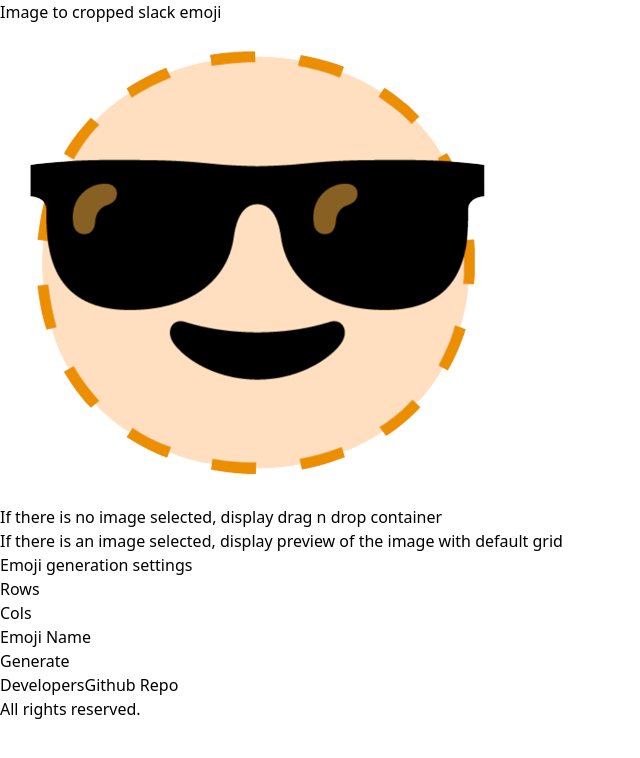
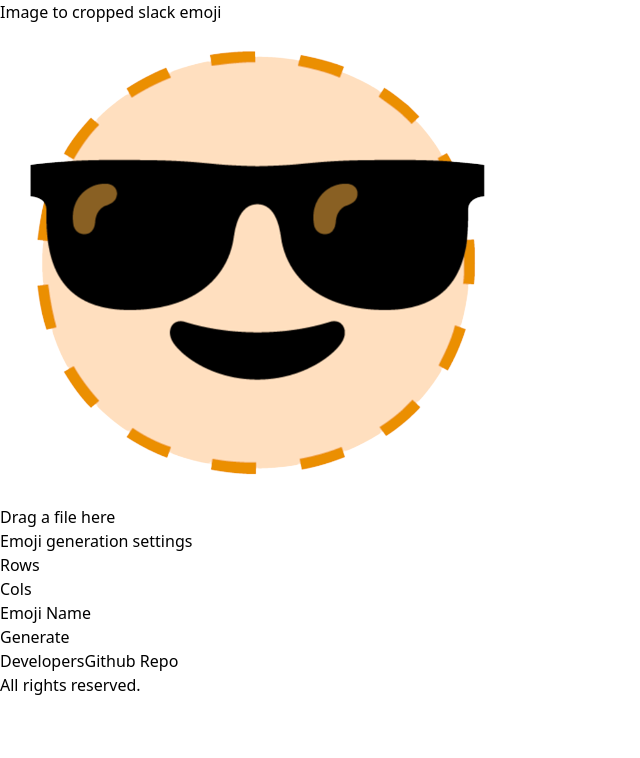
Before and after one commit to imjpfeliciano/image-to-cropped-emoji, a React (Vite) app: page / in a window 1280 px wide. Shown: the top 758 px of the page, without its empty margins (0-640 px from the left). Built offline with nearby package versions, Linux system fonts and the light colour scheme.

Commit message:
feat: add drag n drop + previsualization

```diff
--- a/package.json
+++ b/package.json
@@ -12,6 +12,8 @@
   },
   "dependencies": {
     "react": "^18.2.0",
+    "react-dnd": "^16.0.1",
+    "react-dnd-html5-backend": "^16.0.1",
     "react-dom": "^18.2.0"
   },
   "devDependencies": {
--- a/src/App.tsx
+++ b/src/App.tsx
@@ -1,37 +1,51 @@
+import FileUpload from "./components/FileUpload";
+
 const App = () => {
   return (
-    <div className='w-screen h-screen bg-slate-700 text-white'>
+    <div className="w-screen h-screen bg-slate-700 text-white">
       <main className="flex flex-col gap-4 items-center justify-center h-full">
         <header className="flex flex-col items-center">
           <h1 className="text-2xl font-bold">Image to cropped slack emoji</h1>
-          <img className="w-48 h-48" src="/cropped-emoji-logo.png" alt="app-icon" />
+          <img
+            className="w-48 h-48"
+            src="/cropped-emoji-logo.png"
+            alt="app-icon"
+          />
         </header>
 
-
         <section className="w-full max-w-screen-lg">
-          <div className="border-2 p-4 flex items-center justify-center rounded border-dashed">
-            <ul className="list-disc">
-              <li>If there is no image selected, display drag n drop container</li>
-              <li>If there is an image selected, display preview of the image with default grid</li>
-            </ul>
-          </div>
+          <FileUpload />
         </section>
 
         <section className="w-full max-w-screen-lg">
-          <h2 className="font-semibold text-xl mb-4">Emoji generation settings</h2>
+          <h2 className="font-semibold text-xl mb-4">
+            Emoji generation settings
+          </h2>
           <div className="grid grid-cols-2">
             <div className="flex flex-col gap-4">
-            <div className="font-bold flex flex-row gap-2">
+              <div className="font-bold flex flex-row gap-2">
                 <label htmlFor="rows">Rows</label>
-                <input type="number" name="rows" id="rows" className="w-16" min={1} />
+                <input
+                  type="number"
+                  name="rows"
+                  id="rows"
+                  className="w-16"
+                  min={1}
+                />
               </div>
               <div className="font-bold flex flex-row gap-2">
                 <label htmlFor="cols">Cols</label>
-                <input type="number" name="cols" id="cols" className="w-16" min={1} />
+                <input
+                  type="number"
+                  name="cols"
+                  id="cols"
+                  className="w-16"
+                  min={1}
+                />
               </div>
             </div>
             <div className="flex gap-4 items-center">
-            <div className="font-bold flex flex-row gap-2">
+              <div className="font-bold flex flex-row gap-2">
                 <label htmlFor="cols">Emoji Name</label>
                 <input type="number" name="cols" id="cols" min={1} />
               </div>
@@ -41,23 +55,27 @@ const App = () => {
             </div>
           </div>
         </section>
-
       </main>
 
       <footer className="bg-slate-800 fixed flex-col gap-4 bottom-0 w-full flex justify-center items-center py-4">
         <div className="flex flex-row gap-4">
           Developers
-          <a href="https://github.com/imjpfeliciano/image-to-cropped-emoji" target="_blank" className="hover:underline">
-            <span className="font-bold bg-slate-600 p-2 rounded">Github Repo</span>
+          <a
+            href="https://github.com/imjpfeliciano/image-to-cropped-emoji"
+            target="_blank"
+            className="hover:underline"
+          >
+            <span className="font-bold bg-slate-600 p-2 rounded">
+              Github Repo
+            </span>
           </a>
         </div>
         <div>
           <span>All rights reserved.</span>
         </div>
-
       </footer>
     </div>
-  )
-}
+  );
+};
 
-export default App
+export default App;
--- /dev/null
+++ b/src/components/FileUpload.tsx
@@ -0,0 +1,55 @@
+import { useCallback, useState } from "react";
+import { DropTargetMonitor, useDrop } from "react-dnd";
+import { NativeTypes } from "react-dnd-html5-backend";
+import ImagePreviewer from "./ImagePreviewer";
+
+interface FileUploadProps {
+  files: File[];
+  dataTransfer: DataTransfer;
+  items: DataTransferItemList;
+}
+
+const FileUpload = () => {
+  const [droppedFiles, setDroppedFiles] = useState<FileUploadProps | null>(
+    null
+  );
+
+  const handleDrop = useCallback((acceptedFiles: FileUploadProps) => {
+    console.log(acceptedFiles);
+    setDroppedFiles(acceptedFiles);
+  }, []);
+
+  const handleReset = useCallback(() => {
+    setDroppedFiles(null);
+  }, []);
+
+  const [{ canDrop, isOver }, drop] = useDrop(
+    () => ({
+      accept: [NativeTypes.FILE],
+      drop: handleDrop,
+      collect: (monitor: DropTargetMonitor) => ({
+        isOver: monitor.isOver(),
+        canDrop: monitor.canDrop(),
+      }),
+    }),
+    [handleDrop]
+  );
+
+  if (droppedFiles && droppedFiles.files.length > 0) {
+    return (
+      <ImagePreviewer file={droppedFiles.files[0]} onReplace={handleReset} />
+    );
+  }
+
+  const isActive = canDrop && isOver;
+  return (
+    <div
+      className="border-2 p-4 flex items-center justify-center rounded border-dashed"
+      ref={drop}
+    >
+      {isActive ? "Release to drop" : "Drag a file here"}
+    </div>
+  );
+};
+
+export default FileUpload;
--- /dev/null
+++ b/src/components/ImagePreviewer.tsx
@@ -0,0 +1,19 @@
+interface ImagePreviewerProps {
+  file: File;
+  onReplace: () => void;
+}
+
+// TODO: Ask if we should remove bg of the image
+const ImagePreviewer: React.FC<ImagePreviewerProps> = ({ file, onReplace }) => (
+  <div className="w-full flex flex-col items-center justify-center border-2 border-dashed border-green-400 rounded p-4">
+    <img src={URL.createObjectURL(file)} alt="Preview" />
+    <button
+      onClick={onReplace}
+      className="px-4 py-2 rounded-full bg-slate-900 hover:bg-slate-950"
+    >
+      Replace
+    </button>
+  </div>
+);
+
+export default ImagePreviewer;
--- a/src/main.tsx
+++ b/src/main.tsx
@@ -1,10 +1,15 @@
-import React from 'react'
-import ReactDOM from 'react-dom/client'
-import App from './App.tsx'
-import './index.css'
+import React from "react";
+import ReactDOM from "react-dom/client";
+import { DndProvider } from "react-dnd";
+import { HTML5Backend } from "react-dnd-html5-backend";
 
-ReactDOM.createRoot(document.getElementById('root')!).render(
+import App from "./App.tsx";
+import "./index.css";
+
+ReactDOM.createRoot(document.getElementById("root")!).render(
   <React.StrictMode>
-    <App />
-  </React.StrictMode>,
-)
+    <DndProvider backend={HTML5Backend}>
+      <App />
+    </DndProvider>
+  </React.StrictMode>
+);
```
Also changed, not shown: 1 other file (tests, documents, lock files or other folders).
